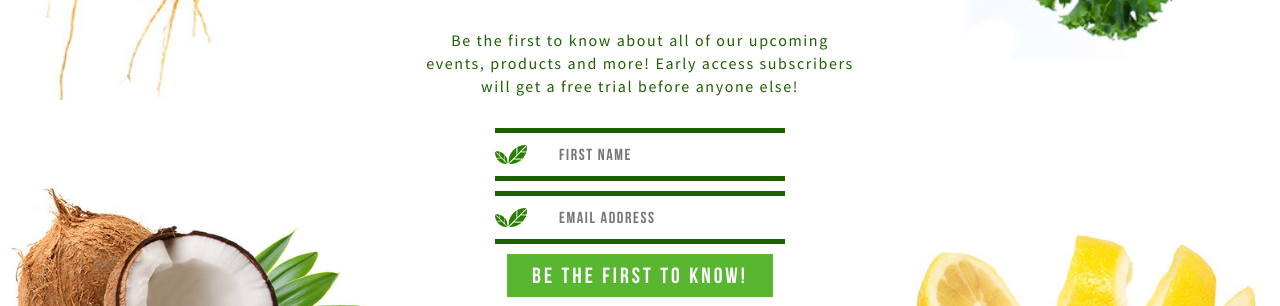
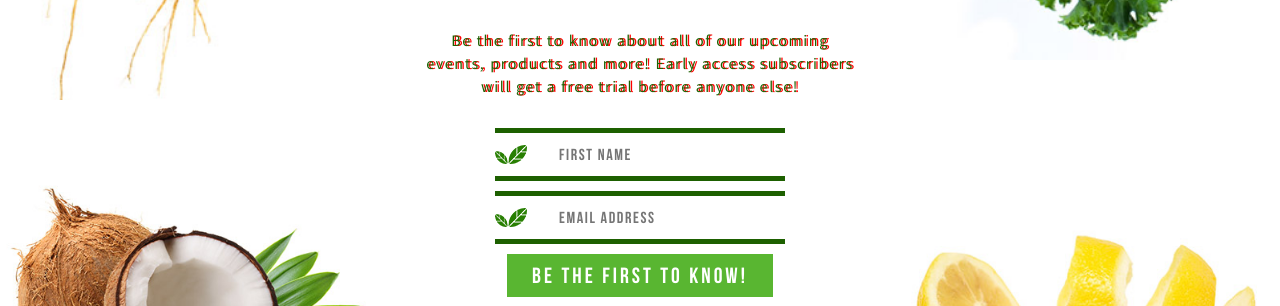
Before and after one commit to nickkos101/Gaia-SuperJuice, a plain HTML site: page landing-page/index.html in a window 1280 px wide. Shown: the part 380-686 px from the top of the page. Drawn offline with nearby package versions, Linux system fonts and the light colour scheme.

Commit message:
Update style.css

```diff
--- a/landing-page/style.css
+++ b/landing-page/style.css
@@ -83,7 +83,11 @@ button, input[type=submit], .btn {background-color:#59B631; margin-top: 5px; mar
 
 
 .talignleft {text-align: left;}
-.taligncenter {text-align: center;}
+.taligncenter
+{
+	text-align: center;
+	text-shadow: 2px 0px red;
+}
 .talignright {text-align: right;}
 
 .lemon:after { content: " "; position: absolute; bottom: 0; right: 0; width: 600px; background: #fff; height: 600px; background-image: url(images/lemon.jpg); background-size: contain; background-repeat: no-repeat; background-position: bottom right; max-height: 35%; max-width: 30%; }
```
